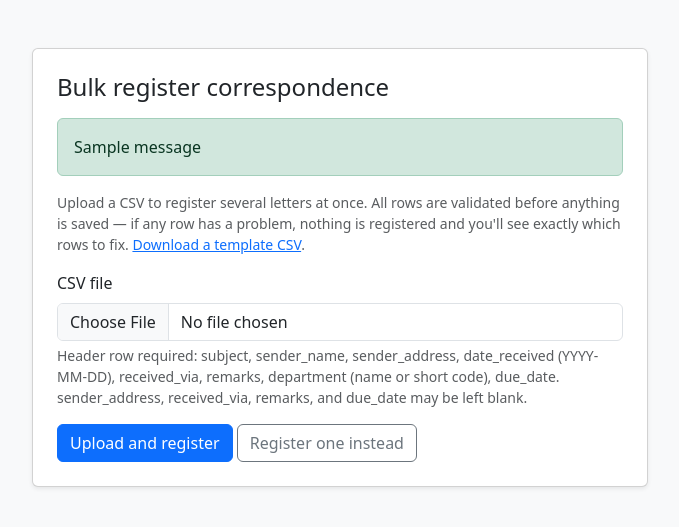
After one commit to deenishcodes/WPITRDAMailManagementSystem, a Django app: page /correspondence/bulk-register/ in a window 1280 px wide. The commit adds this page. Shown: the top 527 px of the page, without its empty margins (300-979 px from the left). Run offline with Django 5.2, Linux system fonts and the light colour scheme; a user stored in the database is signed in; tables that the repository leaves empty hold one stand-in row (values such as "Sample post"); one stand-in notice (Sample message) is shown; some libraries are stand-ins or nearby versions.

Commit message:
Add bulk correspondence registration via CSV upload
Postal Officer uploads a CSV (subject, sender_name, sender_address,
date_received, received_via, remarks, department, due_date) to register
several letters in one go. All-or-nothing: every row is validated before
anything is created (department lookup by name or short_code, date
parsing), and if any row fails, nothing is saved -- the response lists
exactly which rows to fix rather than leaving a half-imported batch.
Valid batches commit in a single transaction, drawing sequential
registration numbers from the existing next_registration_number()
counter exactly as single registration does.

Includes a downloadable CSV template. Covered by 5 new tests (22 total)
on the parsing/validation logic, plus a live docker-compose check of
both the rejection path (letter count unchanged) and the success path
(count grows by exactly the row count).

Co-Authored-By: Claude Sonnet 5 <noreply@anthropic.com>

```diff
--- a/correspondence/forms.py
+++ b/correspondence/forms.py
@@ -33,6 +33,26 @@ class CorrespondenceRegisterForm(forms.ModelForm):
             "department": forms.Select(attrs={"class": "form-select"}),
             "due_date": forms.DateInput(attrs={"class": "form-control", "type": "date"}),
         }
+
+
+class BulkRegisterForm(forms.Form):
+    csv_file = forms.FileField(
+        label="CSV file",
+        help_text=(
+            "Header row required: subject, sender_name, sender_address, date_received "
+            "(YYYY-MM-DD), received_via, remarks, department (name or short code), due_date. "
+            "sender_address, received_via, remarks, and due_date may be left blank."
+        ),
+        widget=forms.ClearableFileInput(attrs={"class": "form-control", "accept": ".csv"}),
+    )
+
+    def clean_csv_file(self):
+        f = self.cleaned_data["csv_file"]
+        if not f.name.lower().endswith(".csv"):
+            raise forms.ValidationError("Please upload a .csv file.")
+        if f.size > 2 * 1024 * 1024:
+            raise forms.ValidationError("File is too large (max 2MB).")
+        return f
 
 
 class ForwardToSubDivisionForm(forms.Form):
--- /dev/null
+++ b/correspondence/templates/correspondence/bulk_register.html
@@ -0,0 +1,57 @@
+<!doctype html>
+<html lang="en">
+<head>
+  <meta charset="utf-8">
+  <title>Bulk register correspondence — Mail Management System</title>
+  <link href="https://cdnjs.cloudflare.com/ajax/libs/bootstrap/5.3.3/css/bootstrap.min.css" rel="stylesheet">
+</head>
+<body class="bg-light">
+  <div class="container" style="max-width: 640px; margin-top: 3rem;">
+    <div class="card shadow-sm">
+      <div class="card-body p-4">
+        <h1 class="h4 mb-3">Bulk register correspondence</h1>
+
+        {% if messages %}
+          {% for message in messages %}
+            <div class="alert alert-{{ message.tags|default:'info' }}">{{ message }}</div>
+          {% endfor %}
+        {% endif %}
+
+        <p class="text-muted small">
+          Upload a CSV to register several letters at once. All rows are
+          validated before anything is saved — if any row has a problem,
+          nothing is registered and you'll see exactly which rows to fix.
+          <a href="{% url 'correspondence-bulk-register-template' %}">Download a template CSV</a>.
+        </p>
+
+        {% if errors %}
+          <div class="alert alert-danger">
+            <strong>Nothing was registered — fix these and try again:</strong>
+            <ul class="mb-0">
+              {% for error in errors %}<li>{{ error }}</li>{% endfor %}
+            </ul>
+          </div>
+        {% endif %}
+
+        {% if form.non_field_errors %}
+          <div class="alert alert-danger">{{ form.non_field_errors }}</div>
+        {% endif %}
+
+        <form method="post" enctype="multipart/form-data">
+          {% csrf_token %}
+          {% for field in form %}
+            <div class="mb-3">
+              <label class="form-label" for="{{ field.id_for_label }}">{{ field.label }}</label>
+              {{ field }}
+              {% if field.help_text %}<div class="form-text">{{ field.help_text }}</div>{% endif %}
+              {% if field.errors %}<div class="text-danger small">{{ field.errors }}</div>{% endif %}
+            </div>
+          {% endfor %}
+          <button type="submit" class="btn btn-primary">Upload and register</button>
+          <a href="{% url 'correspondence-register' %}" class="btn btn-outline-secondary">Register one instead</a>
+        </form>
+      </div>
+    </div>
+  </div>
+</body>
+</html>
--- a/correspondence/templates/correspondence/list.html
+++ b/correspondence/templates/correspondence/list.html
@@ -17,6 +17,7 @@
       <h1 class="h4 mb-0">Correspondence</h1>
       <div>
         <a href="{% url 'correspondence-register' %}" class="btn btn-primary btn-sm">Register new</a>
+        <a href="{% url 'correspondence-bulk-register' %}" class="btn btn-outline-primary btn-sm">Bulk register</a>
         <a href="{% url 'dashboard' %}" class="btn btn-outline-secondary btn-sm">Dashboard</a>
       </div>
     </div>
--- a/correspondence/urls.py
+++ b/correspondence/urls.py
@@ -5,6 +5,16 @@ from . import views
 urlpatterns = [
     path("correspondence/", views.correspondence_list, name="correspondence-list"),
     path("correspondence/register/", views.correspondence_register, name="correspondence-register"),
+    path(
+        "correspondence/bulk-register/",
+        views.correspondence_bulk_register,
+        name="correspondence-bulk-register",
+    ),
+    path(
+        "correspondence/bulk-register/template.csv",
+        views.correspondence_bulk_register_template,
+        name="correspondence-bulk-register-template",
+    ),
     path("correspondence/<int:pk>/", views.correspondence_detail, name="correspondence-detail"),
     path("correspondence/<int:pk>/forward/", views.correspondence_forward, name="correspondence-forward"),
     path("correspondence/<int:pk>/reassign/", views.correspondence_reassign, name="correspondence-reassign"),
--- a/correspondence/views.py
+++ b/correspondence/views.py
@@ -1,14 +1,20 @@
+import csv
+import io
+
 from django.contrib import messages
 from django.contrib.auth import get_user_model
 from django.contrib.auth.decorators import login_required
 from django.core.exceptions import PermissionDenied
 from django.core.paginator import Paginator
 from django.db import models, transaction
+from django.http import HttpResponse
 from django.shortcuts import get_object_or_404, redirect, render
+from django.utils.dateparse import parse_date
 
-from orgstructure.models import TenantWorkflowConfig
+from orgstructure.models import Department, TenantWorkflowConfig
 
 from .forms import (
+    BulkRegisterForm,
     CorrespondenceRegisterForm,
     ForwardToSubDivisionForm,
     ForwardToUserForm,
@@ -18,6 +24,8 @@ from .forms import (
 from .models import Correspondence, RoutingEvent, next_registration_number
 
 User = get_user_model()
+
+BULK_REQUIRED_CSV_COLUMNS = {"subject", "sender_name", "date_received", "department"}
 
 
 def _in_group(user, name):
@@ -148,6 +156,158 @@ def correspondence_register(request):
         form = CorrespondenceRegisterForm()
 
     return render(request, "correspondence/register.html", {"form": form})
+
+
+def _parse_bulk_csv(csv_file):
+    """
+    Returns (rows, errors). rows is a list of dicts ready to pass straight
+    into Correspondence.objects.create(**row); errors is a list of
+    human-readable problems. Validates every row before anything is
+    created — bulk registration is all-or-nothing (see
+    correspondence_bulk_register), so a row error must surface here rather
+    than partway through a save loop.
+    """
+    try:
+        decoded = csv_file.read().decode("utf-8-sig")
+    except UnicodeDecodeError:
+        return [], ["Could not read the file as UTF-8 text."]
+
+    reader = csv.DictReader(io.StringIO(decoded))
+    if reader.fieldnames is None:
+        return [], ["File is empty."]
+
+    missing_columns = BULK_REQUIRED_CSV_COLUMNS - set(reader.fieldnames)
+    if missing_columns:
+        return [], [f"Missing required column(s): {', '.join(sorted(missing_columns))}."]
+
+    departments_by_key = {}
+    for dept in Department.objects.all():
+        departments_by_key[dept.name.strip().lower()] = dept
+        if dept.short_code:
+            departments_by_key[dept.short_code.strip().lower()] = dept
+
+    rows = []
+    errors = []
+    for line_number, row in enumerate(reader, start=2):  # header is line 1
+        subject = (row.get("subject") or "").strip()
+        sender_name = (row.get("sender_name") or "").strip()
+        date_received_raw = (row.get("date_received") or "").strip()
+        due_date_raw = (row.get("due_date") or "").strip()
+        department_raw = (row.get("department") or "").strip()
+
+        row_errors = []
+        if not subject:
+            row_errors.append("subject is required")
+        if not sender_name:
+            row_errors.append("sender_name is required")
+
+        date_received = parse_date(date_received_raw) if date_received_raw else None
+        if not date_received:
+            row_errors.append(f"date_received '{date_received_raw}' is not a valid YYYY-MM-DD date")
+
+        due_date = None
+        if due_date_raw:
+            due_date = parse_date(due_date_raw)
+            if not due_date:
+                row_errors.append(f"due_date '{due_date_raw}' is not a valid YYYY-MM-DD date")
+
+        department = departments_by_key.get(department_raw.lower())
+        if not department:
+            row_errors.append(f"department '{department_raw}' not found")
+
+        if row_errors:
+            errors.append(f"Row {line_number}: " + "; ".join(row_errors))
+            continue
+
+        rows.append(
+            {
+                "subject": subject,
+                "sender_name": sender_name,
+                "sender_address": (row.get("sender_address") or "").strip(),
+                "date_received": date_received,
+                "received_via": (row.get("received_via") or "").strip(),
+                "remarks": (row.get("remarks") or "").strip(),
+                "department": department,
+                "due_date": due_date,
+            }
+        )
+
+    return rows, errors
+
+
+@login_required
+def correspondence_bulk_register(request):
+    if not _in_group(request.user, "Postal Officer"):
+        raise PermissionDenied("Only Postal Officers can register correspondence.")
+
+    errors = []
+
+    if request.method == "POST":
+        form = BulkRegisterForm(request.POST, request.FILES)
+        if form.is_valid():
+            rows, errors = _parse_bulk_csv(form.cleaned_data["csv_file"])
+            if not errors and not rows:
+                errors = ["No data rows found in the file."]
+            if not errors:
+                with transaction.atomic():
+                    for row in rows:
+                        correspondence = Correspondence.objects.create(
+                            registration_number=next_registration_number(),
+                            registered_by=request.user,
+                            status=Correspondence.Status.NEW,
+                            **row,
+                        )
+                        RoutingEvent.objects.create(
+                            correspondence=correspondence,
+                            actor=request.user,
+                            action=RoutingEvent.Action.REGISTER,
+                            to_department=correspondence.department,
+                        )
+                messages.success(request, f"Registered {len(rows)} letters.")
+                return redirect("correspondence-list")
+    else:
+        form = BulkRegisterForm()
+
+    return render(
+        request,
+        "correspondence/bulk_register.html",
+        {"form": form, "errors": errors},
+    )
+
+
+@login_required
+def correspondence_bulk_register_template(request):
+    if not _in_group(request.user, "Postal Officer"):
+        raise PermissionDenied("Only Postal Officers can register correspondence.")
+
+    response = HttpResponse(content_type="text/csv")
+    response["Content-Disposition"] = 'attachment; filename="correspondence_bulk_template.csv"'
+    writer = csv.writer(response)
+    writer.writerow(
+        [
+            "subject",
+            "sender_name",
+            "sender_address",
+            "date_received",
+            "received_via",
+            "remarks",
+            "department",
+            "due_date",
+        ]
+    )
+    writer.writerow(
+        [
+            "Land title dispute - Lot 42",
+            "A. Perera",
+            "123 Main St, Colombo",
+            "2026-08-20",
+            "Post",
+            "",
+            "Land Administration",
+            "",
+        ]
+    )
+    return response
 
 
 @login_required
```
Also changed, not shown: correspondence/tests.py (+65 -0 lines), README.md.
